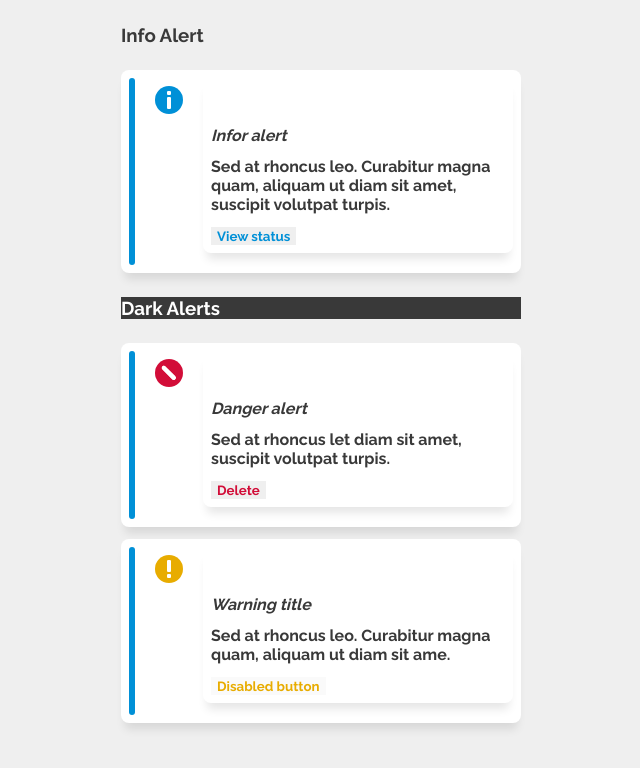
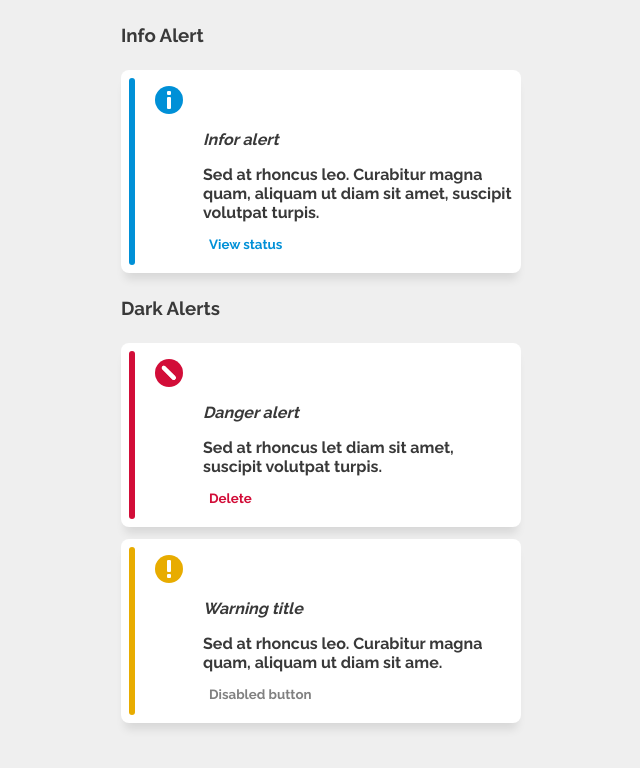
Before and after one commit to evami0925/assignment, a plain HTML site: page CSS-Selector-Test/index.html in a window 1280 px wide. Shown: the whole page, without its empty margins (319-959 px from the left). Drawn offline with Linux system fonts and the light colour scheme.

Commit message:
amend selector

```diff
--- a/CSS-Selector-Test/style.css
+++ b/CSS-Selector-Test/style.css
@@ -14,13 +14,23 @@ body {
   - Give them font family of Raleway
 */
 * {
-  margin: 0;
   font-family: "Raleway";
+  box-sizing: border-box;
 }
 
+html,
+body {
+  margin: 0;
+  padding: 0;
+}
 /* Step 3: Select h3 elements and:
   - Give it top and bottom margin of 24px
 */
+h3 {
+  margin-top: 24px;
+  margin-bottom: 24px;
+}
+
 h3 {
   margin: 24px 0px;
 }
@@ -33,7 +43,7 @@ h3 {
 
 button {
   border: none;
-  background-color: none;
+  background: none;
   padding: none;
   font-weight: bold;
   cursor: pointer;
@@ -54,7 +64,8 @@ button {
   - Box shadow: 0px 10px 10px -4px rgba(0, 0, 0, 0.1)
   - Margin bottom of 12px
 */
-div [class*="alert"] {
+
+div.alert {
   padding: 8px;
   background-color: white;
   border-radius: 8px;
@@ -82,7 +93,7 @@ div [class*="alert"] {
   - Border radius of 50px
 */
 .alert__container::before {
-  content: " ";
+  content: "";
   min-width: 6px;
   background-color: #0090d7;
   border-radius: 50px;
@@ -92,9 +103,12 @@ div [class*="alert"] {
   - Background color of #d20d38 if inside div element with danger class
   - Background color of #e8ac00 if inside div element with warning class
 */
-/* 需要提问 */
-
-
+.danger .alert__container::before {
+  background-color: #d20d38;
+}
+.warning .alert__container::before {
+  background-color: #e8ac00;
+}
 
 /* Step 11: Select elements with class of alert__details:
   - Give it top and bottom padding of 12px
@@ -103,6 +117,7 @@ div [class*="alert"] {
 */
 .alert__details {
   padding-top: 12px;
+  padding-bottom: 12px;
 }
 .alert__details p {
   font-size: 14px;
@@ -116,7 +131,8 @@ div [class*="alert"] {
   - Color of grey
   - Not-allowed cursor
 */
-:disabled {
+
+.warning button:disabled  {
   color: grey;
   cursor: none;
 }
@@ -139,7 +155,12 @@ button.warning {
   - Margin top of 40px
   - Font style of italic
 */
-p:nth-child(1) {
+/* p:nth-child(1) {
+  margin-top: 40px;
+  font-style: italic;
+} */
+
+p:first-child {
   margin-top: 40px;
   font-style: italic;
 }
@@ -147,7 +168,8 @@ p:nth-child(1) {
  - Text color: white
  - Background color of #393939
 */
-h3.dark-mode {
+
+h3 ~ div.dark-mode {
   color: white;
   background-color: #393939;
 }
```
